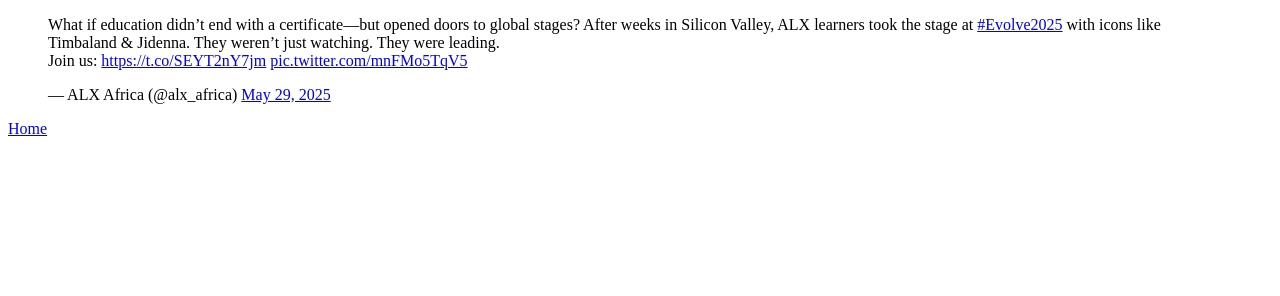
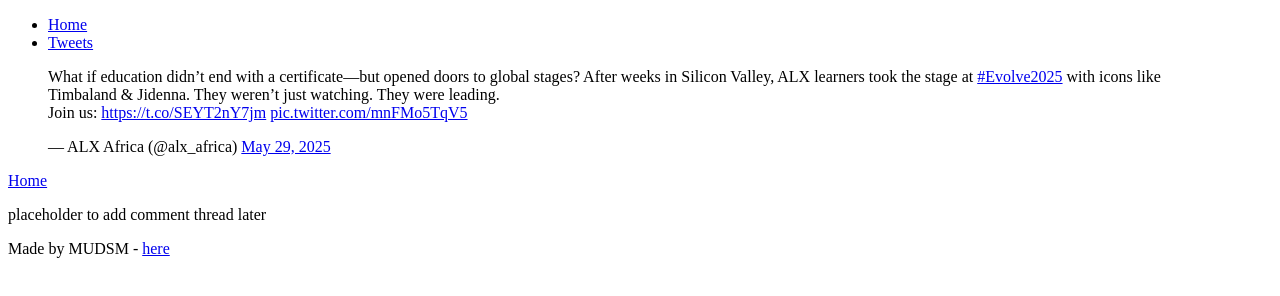
Before and after one commit to MudMoh/My_First_Portfolio, a plain HTML site: page html_basic/tweets.html in a window 1280 px wide. Drawn offline with Linux system fonts and the light colour scheme.

Commit message:
getting consistency throughout the website

```diff
--- a/html_basic/tweets.html
+++ b/html_basic/tweets.html
@@ -7,17 +7,34 @@
 </head>
 
 <body>
-    <blockquote class="twitter-tweet">
-        <p lang="en" dir="ltr">What if education didn’t end with a certificate—but opened doors to global stages? After
+    <header>
+        <ul>
+            <li><a href="./index.html">Home</a></li>
+            <li><a href="./tweets.html">Tweets</a></li>
+        </ul>
+    </header>
+    <main>
+        <article>
+            <blockquote class="twitter-tweet">
+            <p lang="en" dir="ltr">What if education didn’t end with a certificate—but opened doors to global stages? After
             weeks in Silicon Valley, ALX learners took the stage at <a
                 href="https://twitter.com/hashtag/Evolve2025?src=hash&amp;ref_src=twsrc%5Etfw">#Evolve2025</a> with icons
             like Timbaland &amp; Jidenna. They weren’t just watching. They were leading. <br>Join us: <a
                 href="https://t.co/SEYT2nY7jm">https://t.co/SEYT2nY7jm</a> <a
                 href="https://t.co/mnFMo5TqV5">pic.twitter.com/mnFMo5TqV5</a></p>&mdash; ALX Africa (@alx_africa) <a
             href="https://twitter.com/alx_africa/status/1928099441958920701?ref_src=twsrc%5Etfw">May 29, 2025</a>
-    </blockquote>
-    <script async src="https://platform.twitter.com/widgets.js" charset="utf-8"></script>
-    <a href='./index.html'>Home</a>
+            </blockquote>
+            <script async src="https://platform.twitter.com/widgets.js" charset="utf-8"></script>
+            <a href='./index.html'>Home</a>
+        </article>
+        <aside>
+            <p>placeholder to add comment thread later</p>
+        </aside>
+    </main>
+   <footer>
+        <p>Made by MUDSM - <a href="mailto:bW9w4@example.com">here</a></p>
+    </footer>
+
 </body>
 
 </html>
```
Also changed, not shown: html_basic/index.html (+17 -0 lines).
